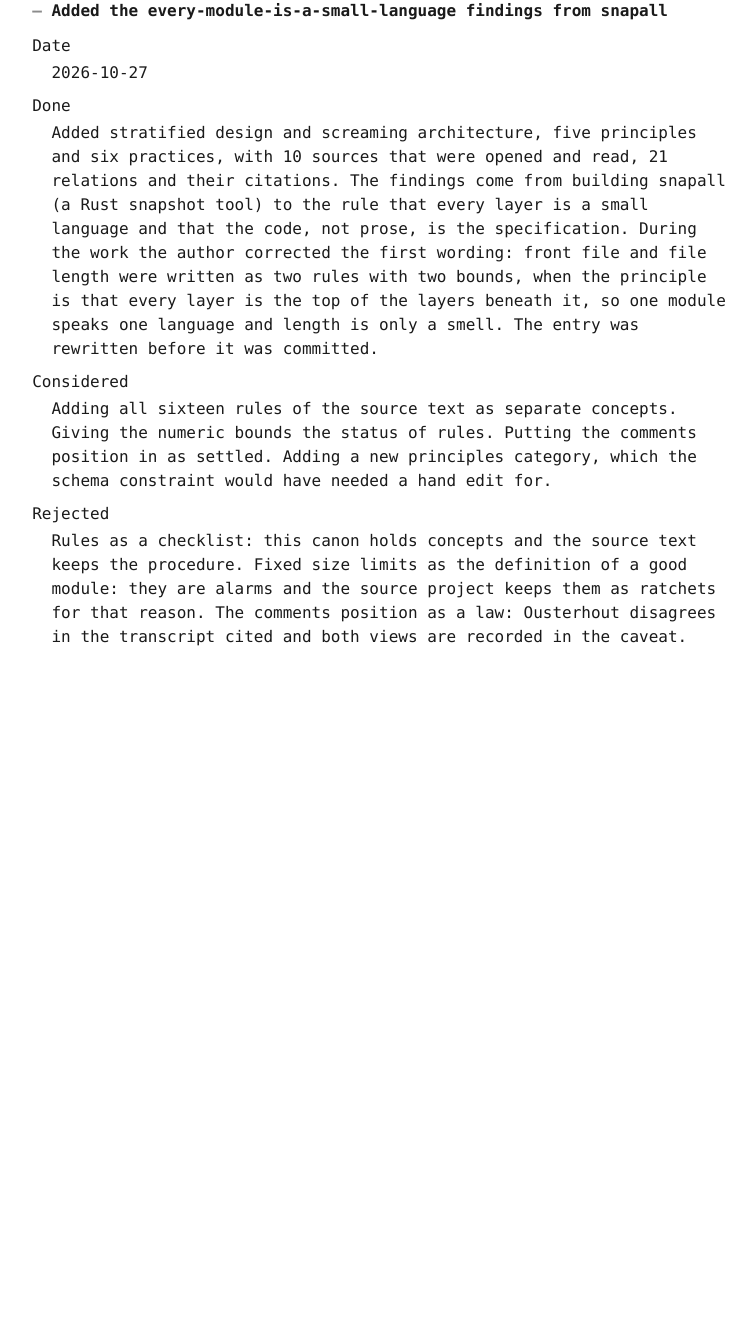
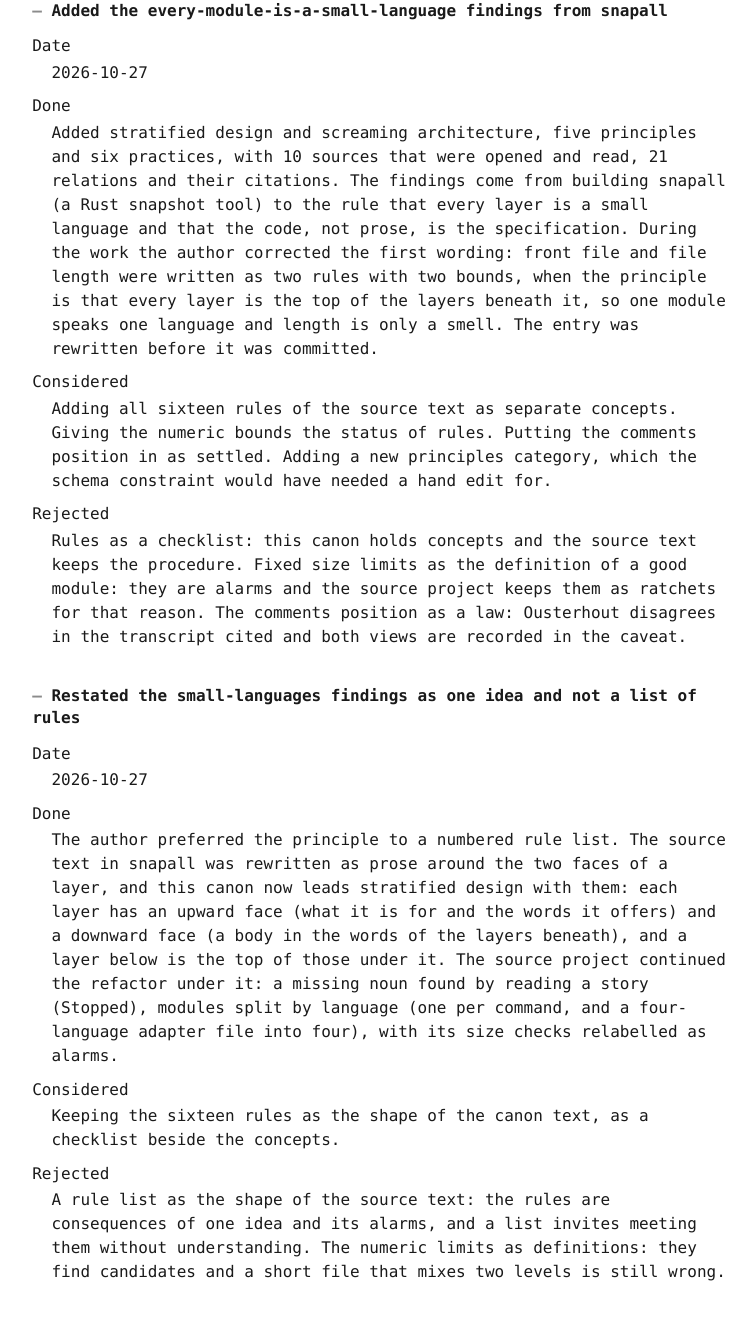
Before and after one commit to creation-guidelines/software-engineering-canon, a Jekyll site: the page built from docs/session_log.md, in a window 1280 px wide and 1400 px high, scrolled down 2447 px. Shown: the top 1320 px of the window, without its empty margins (261-1017 px from the left). Built offline with Jekyll 4.4.1, drawn with Linux system fonts in a browser that asks for light colours; our own code applies the rules of GitHub Pages for plain Markdown files; before the commit the page ends 3212 px from its top, so only the background shows below that.

Commit message:
fix(data): lead stratified design with its two faces and record the reframe
The first wording of stratified design listed nouns, verbs and a story and left the shape that makes it work
implicit. It now opens with it: each layer has an upward face (what it is for and the words it offers) and a
downward face (a body in the words of the layers beneath it), and a layer below is itself the top of those under it.

The story-grammar practice records the first noun found by that practice in the source project (a story ended early
by an answer that is not a yes), and the session log records why the canon states one idea and not a rule list.

```diff
--- a/data/architectures.json
+++ b/data/architectures.json
@@ -6,5 +6,5 @@
 {"id":"modular-monolith","name":"Modular monolith","essence":"Real modules with enforced boundaries, deployed as one unit.","best_when":"Most teams: it avoids the operating cost of microservices and keeps the option to extract services later.","origin_author":null,"origin_year":null}
 {"id":"cqrs-event-sourcing","name":"CQRS and event sourcing","essence":"Separate read and write models; keep state as a log of events.","best_when":"Only where audit, temporal or scale needs justify the cost.","origin_author":null,"origin_year":null}
 {"id":"evolutionary-architecture","name":"Evolutionary architecture with fitness functions","essence":"Automated checks, such as dependency-rule tests and complexity or coupling budgets, keep the architecture honest.","best_when":"Always: boundaries without enforcement rot into a big ball of mud.","origin_author":null,"origin_year":null}
-{"id":"stratified-design","name":"Stratified design: every layer a small language","essence":"Structure the system as levels, each described in its own language, with primitives, means of combination and means of abstraction fit for that level and built from the level below. A layer has nouns (the states it can be in, as types), verbs (the actions it offers) and a story that composes the verbs of the layer below, so its body names nothing two layers down. The stack ends where the language is not ours (compiler, libraries, operating system, tools) and each foreign thing is wrapped once, in our words, so that nothing above names it. Each level gives a different vocabulary for describing the system and a different kind of ability to change it. The shape is the same at every level: a layer is a part of the one above it and the top of those beneath it, so reading any single module tells you what it is for and what it offers.","best_when":"Programs meant to be learned by reading, and programs with several surfaces (command line, window, tests) over one core: the top layers read as the specification because they are the running code. It costs a layer of names, so remove any layer that only renames the one below.","origin_author":"Harold Abelson and Gerald Jay Sussman","origin_year":null}
+{"id":"stratified-design","name":"Stratified design: every layer a small language","essence":"Each layer has two faces: an upward one, what it is for and the words it offers the layer above, and a downward one, a body written only in the words of the layers beneath it. A layer below is itself the top of the ones under it, so the same shape repeats at every level and reading any single module tells you what it is for and what it offers. Every layer is a small language with nouns (the states it can be in, as types), verbs (the actions it offers) and a story that composes the verbs of the layer below, with primitives, means of combination and means of abstraction fit for that level. The stack ends where the language is not ours (compiler, libraries, operating system, tools) and each foreign thing is wrapped once, in our words, so that nothing above names it. Each level gives a different vocabulary for describing the system and a different kind of ability to change it.","best_when":"Programs meant to be learned by reading, and programs with several surfaces (command line, window, tests) over one core: the top layers read as the specification because they are the running code. It costs a layer of names, so remove any layer that only renames the one below.","origin_author":"Harold Abelson and Gerald Jay Sussman","origin_year":null}
 {"id":"screaming-architecture","name":"Screaming architecture","essence":"The structure of the code announces what the system is for, not what framework it runs on: a reader of the folder and module names should learn the use cases and still not know how the system is delivered. Delivery mechanisms, frameworks and databases are details kept at arm's length.","best_when":"Always, as the naming discipline of every layer above the adapters. It is the cheapest check of a stratified design: read the top-level names aloud.","origin_author":"Robert C. Martin","origin_year":2011}
--- a/data/practices.json
+++ b/data/practices.json
@@ -6,7 +6,7 @@
 {"id":"ci-gatekeeper","name":"CI as the gatekeeper","description":"Format, lint, type-check and test on every change."}
 {"id":"ratchet","name":"Ratchets for debt you cannot pay yet","description":"Write the existing violations of a rule down with their size. Fail if any grows or a new one appears, and also fail when one shrinks until its entry is lowered or removed, so that progress is locked in and the list can only get shorter. The same helper serves every rule: file length (a smell that two levels share a file), printing outside the presenter, tool words in names."}
 {"id":"generated-outline","name":"Generate the outline from the code","description":"Produce the table of contents of the program (each module and the sentence it gives for what it is for) from the modules themselves, and fail the build if the committed copy differs. Likewise generate the command list, the completions and the manual from the declared contract. Prose written by no one cannot drift."}
-{"id":"story-grammar","name":"Write stories in a grammar","description":"A function at a high layer reads as a sequence of verbs on nouns: ask, do, record, say. Hide lifetimes, format strings, Option and Result plumbing, bare booleans and None arguments behind verbs named for what they mean, and cap how often a story branches and how many closures it spells out. Whatever language-level syntax remains marks a concept the layer has not named yet (a Stop, an Approved, a Said): name it."}
+{"id":"story-grammar","name":"Write stories in a grammar","description":"A function at a high layer reads as a sequence of verbs on nouns: ask, do, record, say. Hide lifetimes, format strings, Option and Result plumbing, bare booleans and None arguments behind verbs named for what they mean, and cap how often a story branches and how many closures it spells out. Whatever language-level syntax remains marks a concept the layer has not named yet (a Stop, an Approved, a Said): name it. In practice, reading one handler for what it still spelled out found a missing noun, a story ended early by an answer that is not a yes. Naming it (a Stopped) replaced the same three lines in eight stories and let the program end with the right exit code."}
 {"id":"cold-read","name":"The cold read","description":"Give someone, or an agent, only the generated outline and the front files, and ask what the program does and what happens on one important action. Where they cannot say, a name is missing. It is the test of whether the code teaches. It is a procedure today and not yet an automated test."}
 {"id":"executable-facts","name":"Facts about the foreign world as tests","description":"Record what is known about tools, systems and libraries as tests named as sentences, such as removing_an_area_deletes_every_snapshot_and_leaves_its_files, that run against the real thing in CI. They document the boundary and cannot drift: if the tool changes, the build says so."}
 {"id":"every-layer-is-a-top","name":"Every layer is the top of the layers beneath it","description":"The same shape repeats at every level. A module says what it is for and offers a vocabulary (nouns and verbs) to the layer above, and its body is written only in the vocabulary of the layers beneath it, each of which is in turn the top of its own. Reading one module alone tells you its purpose and its words, and going down is always optional. Top is relative: the command line and the window are the top of the whole program, and a small adapter is the top of the tool it wraps. Layers form a graph and not a tree, since a lower layer is used by many above it, and the only structural rule is that dependencies point downward. A module that needs two languages, which means two levels, is two modules, whatever its length. Length, such as a file past a screen, is only a smell that a level is hiding. It is never the rule."}
--- a/data/session_log.json
+++ b/data/session_log.json
@@ -5,3 +5,4 @@
 {"id":"rebuild-from-template","entry_date":"2026-09-22","title":"Rebuilt this repo from a fresh generation of text-as-data-template","done":"Renamed the original repo to software-engineering-canon-legacy, generated a new software-engineering-canon from the template via GitHub's actual template-generation API (not simulated), bootstrapped .tad/ with bin/adopt-engine.sh, and carried the real content and this custom render.py across - a battle test of the whole template pipeline end to end, at the request of the person running this project.","considered":"Keep using the original repo as-is.","rejected":"The point was specifically to prove a fresh repo generated from the template works for real, not simulated - this repo became that test."}
 {"id":"adopt-rfc-style","entry_date":"2026-09-22","title":"Adopted the RFC-like minimal style, engine part pulled and local part hand-ported","done":"git subrepo pull brought the generic engine's definition-list render.py update cleanly, but this repo keeps its own local tools/render.py (deliberately, for its richer presentation), so the pull alone did nothing here - the same bold-to-definition-list edit had to be hand-applied to all 8 spots in this repo's own renderer. Added the matching _config.yml, _layouts/default.html and assets/css/style.css by hand too, since those are not vendored.","considered":"Assuming the engine pull would cover the whole change here, since it covered it cleanly elsewhere.","rejected":"Checked rather than assumed: grepped for bold markers in this repo's render.py right after the pull and found 8 still there, confirming the two repos needed genuinely different amounts of work for the same visual change."}
 {"id":"small-languages-added","entry_date":"2026-10-27","title":"Added the every-module-is-a-small-language findings from snapall","done":"Added stratified design and screaming architecture, five principles and six practices, with 10 sources that were opened and read, 21 relations and their citations. The findings come from building snapall (a Rust snapshot tool) to the rule that every layer is a small language and that the code, not prose, is the specification. During the work the author corrected the first wording: front file and file length were written as two rules with two bounds, when the principle is that every layer is the top of the layers beneath it, so one module speaks one language and length is only a smell. The entry was rewritten before it was committed.","considered":"Adding all sixteen rules of the source text as separate concepts. Giving the numeric bounds the status of rules. Putting the comments position in as settled. Adding a new principles category, which the schema constraint would have needed a hand edit for.","rejected":"Rules as a checklist: this canon holds concepts and the source text keeps the procedure. Fixed size limits as the definition of a good module: they are alarms and the source project keeps them as ratchets for that reason. The comments position as a law: Ousterhout disagrees in the transcript cited and both views are recorded in the caveat."}
+{"id":"small-languages-as-an-idea","entry_date":"2026-10-27","title":"Restated the small-languages findings as one idea and not a list of rules","done":"The author preferred the principle to a numbered rule list. The source text in snapall was rewritten as prose around the two faces of a layer, and this canon now leads stratified design with them: each layer has an upward face (what it is for and the words it offers) and a downward face (a body in the words of the layers beneath), and a layer below is the top of those under it. The source project continued the refactor under it: a missing noun found by reading a story (Stopped), modules split by language (one per command, and a four-language adapter file into four), with its size checks relabelled as alarms.","considered":"Keeping the sixteen rules as the shape of the canon text, as a checklist beside the concepts.","rejected":"A rule list as the shape of the source text: the rules are consequences of one idea and its alarms, and a list invites meeting them without understanding. The numeric limits as definitions: they find candidates and a short file that mixes two levels is still wrong."}
--- a/docs/session_log.md
+++ b/docs/session_log.md
@@ -90,3 +90,18 @@
 
 Rejected
 : Rules as a checklist: this canon holds concepts and the source text keeps the procedure. Fixed size limits as the definition of a good module: they are alarms and the source project keeps them as ratchets for that reason. The comments position as a law: Ousterhout disagrees in the transcript cited and both views are recorded in the caveat.
+
+<a id="small-languages-as-an-idea"></a>
+### Restated the small-languages findings as one idea and not a list of rules
+
+Date
+: 2026-10-27
+
+Done
+: The author preferred the principle to a numbered rule list. The source text in snapall was rewritten as prose around the two faces of a layer, and this canon now leads stratified design with them: each layer has an upward face (what it is for and the words it offers) and a downward face (a body in the words of the layers beneath), and a layer below is the top of those under it. The source project continued the refactor under it: a missing noun found by reading a story (Stopped), modules split by language (one per command, and a four-language adapter file into four), with its size checks relabelled as alarms.
+
+Considered
+: Keeping the sixteen rules as the shape of the canon text, as a checklist beside the concepts.
+
+Rejected
+: A rule list as the shape of the source text: the rules are consequences of one idea and its alarms, and a list invites meeting them without understanding. The numeric limits as definitions: they find candidates and a short file that mixes two levels is still wrong.
```
Also changed, not shown: docs/architectures.md (+1 -1 lines), docs/index.md (+1 -1 lines), docs/practices.md (+1 -1 lines).
